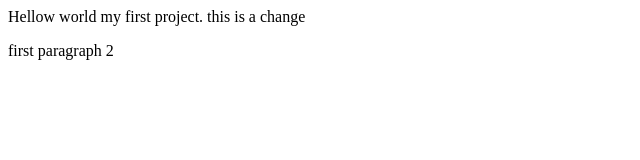
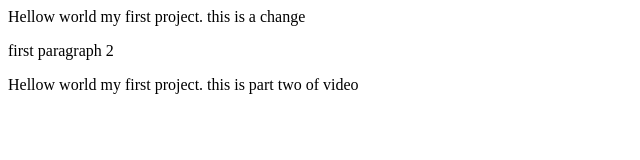
Before and after one commit to danielvalle23403/HelloWorld, a plain HTML site: page index.html in a window 1280 px wide. Shown: the whole page, without its empty margins (0-640 px from the left). Drawn offline with Linux system fonts and the light colour scheme.

Commit message:
newlaptoptest

```diff
--- a/index.html
+++ b/index.html
@@ -9,5 +9,6 @@
 <body>
   Hellow world my first project. this is a change
   <P>first paragraph 2</P>
+  Hellow world my first project. this is part two of video
 </body>
 </html>
```
